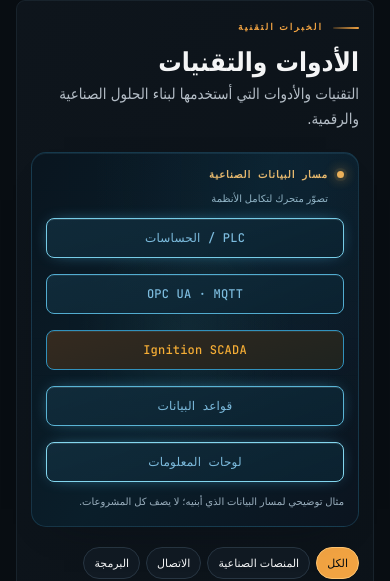
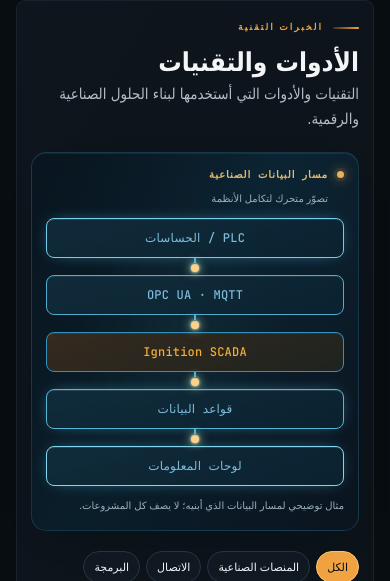
Before and after one commit to Mohamed-Shams/Shams-Portfolio, a Next.js app: page /ar in a window 390 px wide. Shown: the part 4405-4986 px from the top of the page. Built offline with nearby package versions, Linux system fonts and the light colour scheme; a web font is replaced by a local one.

Commit message:
Make mobile industrial flow connectors visibly animated

```diff
--- a/scripts/flow-showcase-qa.cjs
+++ b/scripts/flow-showcase-qa.cjs
@@ -37,6 +37,9 @@ fs.mkdirSync(OUT, { recursive: true });
         assert.equal(await flow.locator("summary").count(), 0, tag + " not collapsed");
         await flow.evaluate(el => el.scrollIntoView({ behavior: "instant", block: "center" }));
         await page.waitForTimeout(400);
+        if (process.env.FLOW_INJECT_LOCAL_CSS === "1") {
+          await page.addStyleTag({ path: "src/app/flow-showcase.css" });
+        }
         assert(await flow.isVisible(), tag + " flow always visible");
         const desktop = width > 1150;
         const svg = flow.locator("svg.flow-diagram");
@@ -58,6 +61,20 @@ fs.mkdirSync(OUT, { recursive: true });
           assert(css.includes("flow-shimmer"), tag + " small screen moving connector");
           const state = await flow.locator(".flow-step.accent .flow-chip").evaluate(e => getComputedStyle(e).animationName);
           assert(state.includes("flow-chip-activate"), tag + " highlighted Ignition node breathes");
+          if (width === 390 && process.env.FLOW_CHECK_MOBILE_CONNECTORS === "1") {
+            const connector = await flow.locator(".flow-link").first().evaluate(el => {
+              const rect = el.getBoundingClientRect();
+              return {
+                width: rect.width,
+                height: rect.height,
+                motion: getComputedStyle(el, "::after").animationName,
+              };
+            });
+            assert(connector.width >= 2 && connector.height >= 17,
+              tag + " mobile flow connector visible");
+            assert(connector.motion.includes("flow-vertical-packet"),
+              tag + " mobile packet visibly travels");
+          }
         }
         await page.screenshot({ path: path.join(OUT, tag + ".png") });
         const overflow = await page.evaluate(() => document.documentElement.scrollWidth - innerWidth);
--- a/src/app/flow-showcase.css
+++ b/src/app/flow-showcase.css
@@ -162,7 +162,38 @@
     font-size: 12px;
     padding: 11px 12px;
   }
+  /* Keep the connections clearly visible between vertical real-text steps.
+     The original width:0 line was effectively invisible on phones. */
+  .flow-showcase .flow-link {
+    position: relative;
+    width: 2px;
+    min-height: 17px;
+    height: 17px;
+    margin-inline-start: calc(50% - 1px);
+    background: repeating-linear-gradient(
+      180deg, #44b5da 0 5px, transparent 5px 9px
+    );
+    background-size: 2px 9px;
+  }
+  .flow-showcase .flow-link::after {
+    content: "";
+    position: absolute;
+    top: 0;
+    inset-inline-start: -3px;
+    width: 8px;
+    height: 8px;
+    border-radius: 50%;
+    background: #ffd28a;
+    box-shadow: 0 0 11px #f1a342b8, 0 0 3px #fff1d4;
+    animation: flow-vertical-packet 2.5s ease-in infinite;
+  }
   .flow-showcase .flow-note { font-size: 10px; }
+}
+@keyframes flow-vertical-packet {
+  0% { opacity: 0; transform: translateY(0); }
+  18% { opacity: 1; }
+  75% { opacity: 1; }
+  100% { opacity: 0; transform: translateY(13px); }
 }
 @media (prefers-reduced-motion: reduce) {
   .flow-showcase::after,
@@ -171,7 +202,8 @@
   .flow-showcase .flow-svg-node.is-active rect,
   .flow-showcase .flow-chip,
   .flow-showcase .flow-link,
-  .flow-showcase-indicator { animation: none !important; }
+  .flow-showcase-indicator,
+  .flow-showcase .flow-link::after { animation: none !important; }
   .flow-showcase .flow-svg-packet { display: none; }
 }
 @media print {
```
